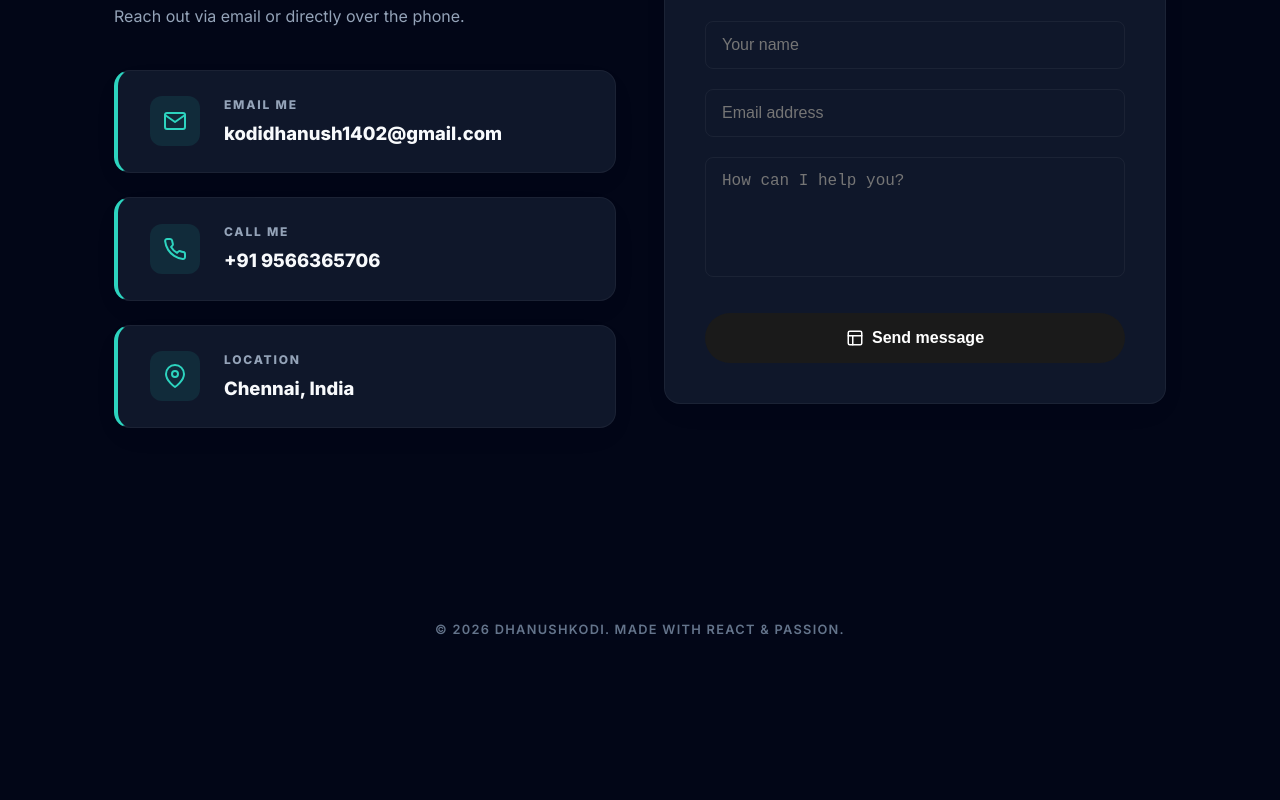
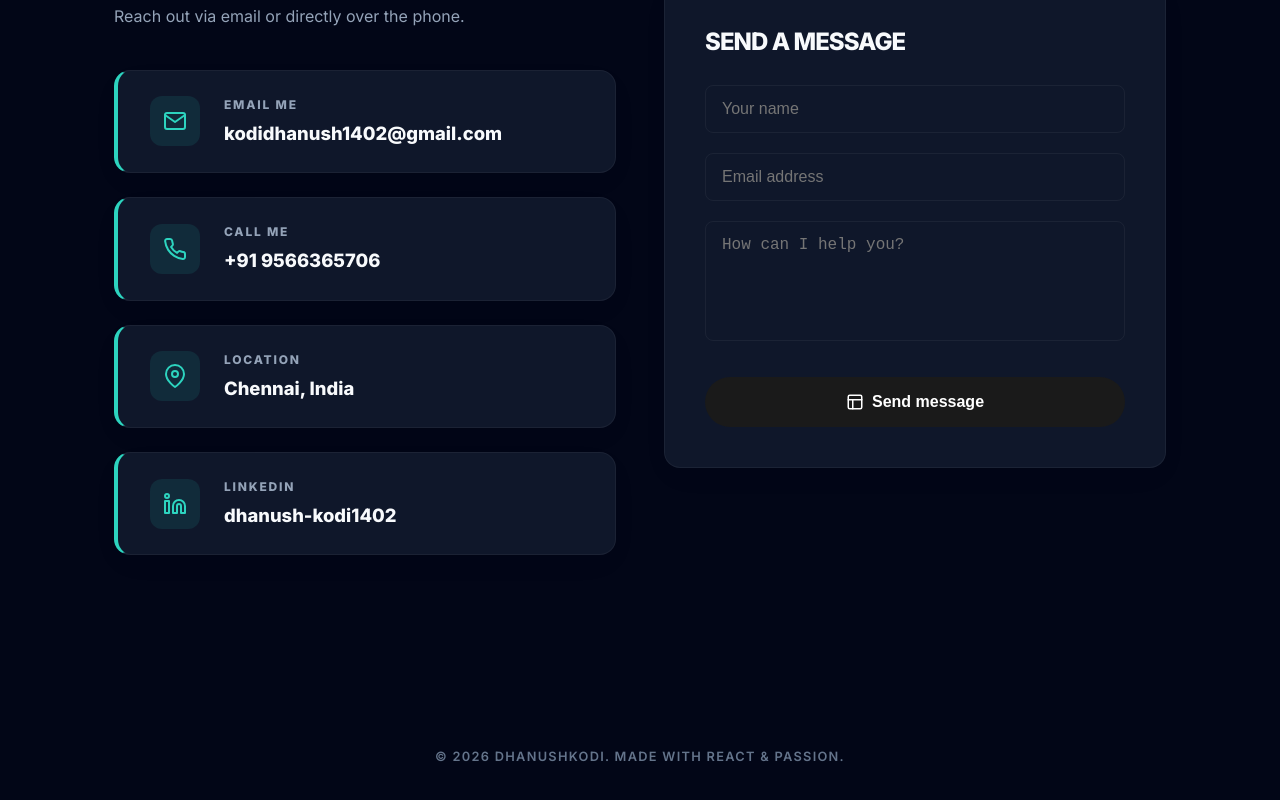
Before and after one commit to Dhanushkodi143/Dhanush_portfolio, a React (Vite) app: page / in a window 1280 px wide. Shown: the part 10409-11209 px from the top of the page. Before the commit the page ends 11113 px from the top, so only its background shows below. Built offline with nearby package versions, Linux system fonts and the light colour scheme; a web font is replaced by a local one.

Commit message:
Add LinkedIn link to Get in touch section

```diff
--- a/src/components/Contact.tsx
+++ b/src/components/Contact.tsx
@@ -61,6 +61,7 @@ const Contact = () => {
         {
             label: "Email Me",
             value: "kodidhanush1402@gmail.com",
+            link: "mailto:kodidhanush1402@gmail.com",
             icon: (
                 <svg width="24" height="24" viewBox="0 0 24 24" fill="none" stroke="currentColor" strokeWidth="2" strokeLinecap="round" strokeLinejoin="round">
                     <path d="M4 4h16c1.1 0 2 .9 2 2v12c0 1.1-.9 2-2 2H4c-1.1 0-2-.9-2-2V6c0-1.1.9-2 2-2z"></path>
@@ -71,6 +72,7 @@ const Contact = () => {
         {
             label: "Call Me",
             value: "+91 9566365706",
+            link: "tel:+919566365706",
             icon: (
                 <svg width="24" height="24" viewBox="0 0 24 24" fill="none" stroke="currentColor" strokeWidth="2" strokeLinecap="round" strokeLinejoin="round">
                     <path d="M22 16.92v3a2 2 0 0 1-2.18 2 19.79 19.79 0 0 1-8.63-3.07 19.5 19.5 0 0 1-6-6 19.79 19.79 0 0 1-3.07-8.67A2 2 0 0 1 4.11 2h3a2 2 0 0 1 2 1.72 12.84 12.84 0 0 0 .7 2.81 2 2 0 0 1-.45 2.11L8.09 9.91a16 16 0 0 0 6 6l1.27-1.27a2 2 0 0 1 2.11-.45 12.84 12.84 0 0 0 2.81.7A2 2 0 0 1 22 16.92z"></path>
@@ -84,6 +86,18 @@ const Contact = () => {
                 <svg width="24" height="24" viewBox="0 0 24 24" fill="none" stroke="currentColor" strokeWidth="2" strokeLinecap="round" strokeLinejoin="round">
                     <path d="M21 10c0 7-9 13-9 13s-9-6-9-13a9 9 0 0 1 18 0z"></path>
                     <circle cx="12" cy="10" r="3"></circle>
+                </svg>
+            )
+        },
+        {
+            label: "LinkedIn",
+            value: "dhanush-kodi1402",
+            link: "https://www.linkedin.com/in/dhanush-kodi1402",
+            icon: (
+                <svg width="24" height="24" viewBox="0 0 24 24" fill="none" stroke="currentColor" strokeWidth="2" strokeLinecap="round" strokeLinejoin="round">
+                    <path d="M16 8a6 6 0 0 1 6 6v7h-4v-7a2 2 0 0 0-2-2 2 2 0 0 0-2 2v7h-4v-7a6 6 0 0 1 6-6z"></path>
+                    <rect x="2" y="9" width="4" height="12"></rect>
+                    <circle cx="4" cy="4" r="2"></circle>
                 </svg>
             )
         }
@@ -148,9 +162,17 @@ const Contact = () => {
                                     <p style={{ fontSize: '0.75rem', fontWeight: 800, color: 'var(--text-secondary)', textTransform: 'uppercase', marginBottom: '0.3rem', letterSpacing: '0.15em' }}>
                                         {info.label}
                                     </p>
-                                    <p style={{ fontSize: '1.15rem', fontWeight: 800, color: 'var(--text-primary)' }}>
-                                        {info.value}
-                                    </p>
+                                    {info.link ? (
+                                        <a href={info.link} target={info.link.startsWith('http') ? '_blank' : '_self'} rel="noopener noreferrer" style={{ textDecoration: 'none' }}>
+                                            <p style={{ fontSize: '1.15rem', fontWeight: 800, color: 'var(--text-primary)', transition: 'color 0.2s' }} onMouseEnter={(e) => e.currentTarget.style.color = 'var(--accent-color)'} onMouseLeave={(e) => e.currentTarget.style.color = 'var(--text-primary)'}>
+                                                {info.value}
+                                            </p>
+                                        </a>
+                                    ) : (
+                                        <p style={{ fontSize: '1.15rem', fontWeight: 800, color: 'var(--text-primary)' }}>
+                                            {info.value}
+                                        </p>
+                                    )}
                                 </div>
                             </motion.div>
                         ))}
```
